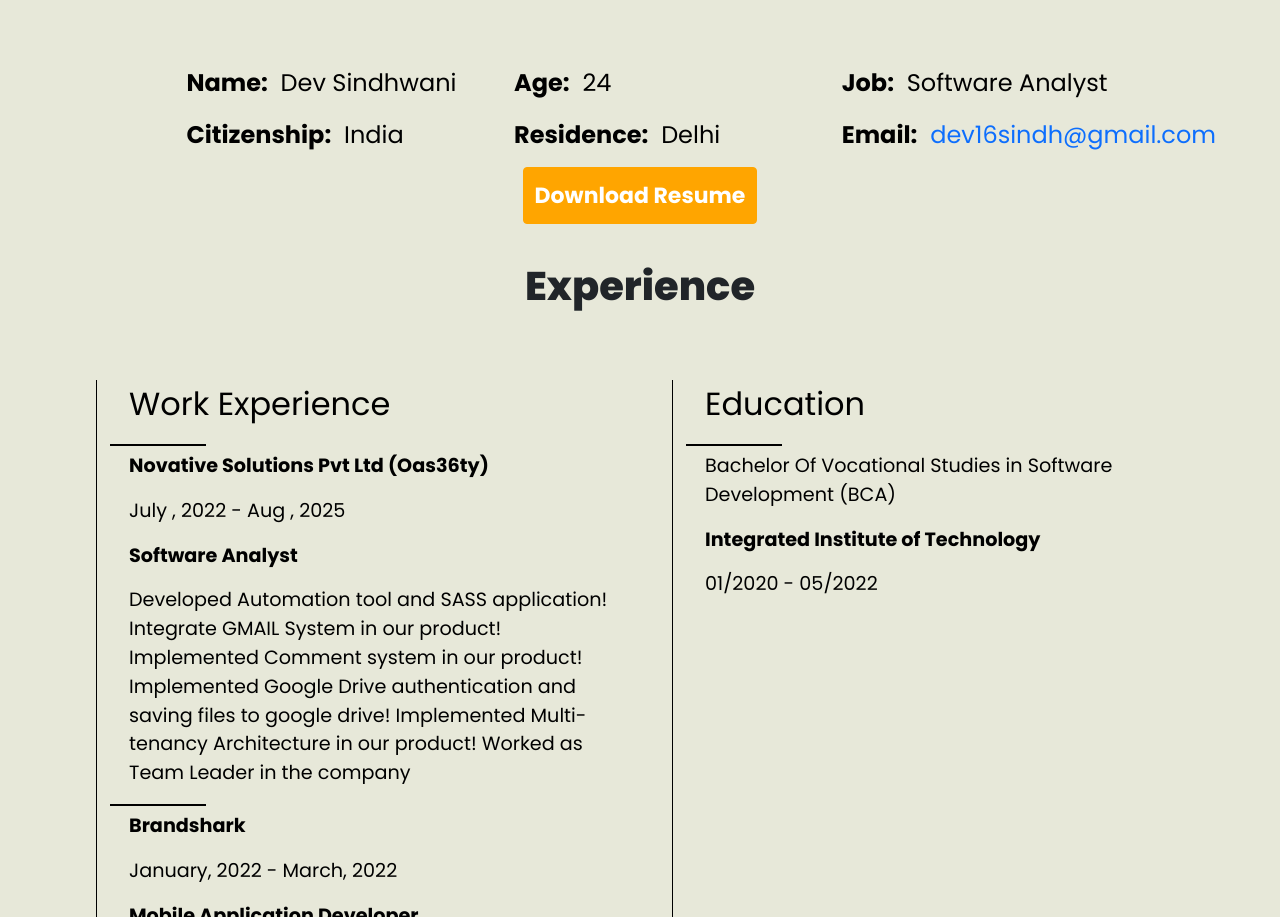
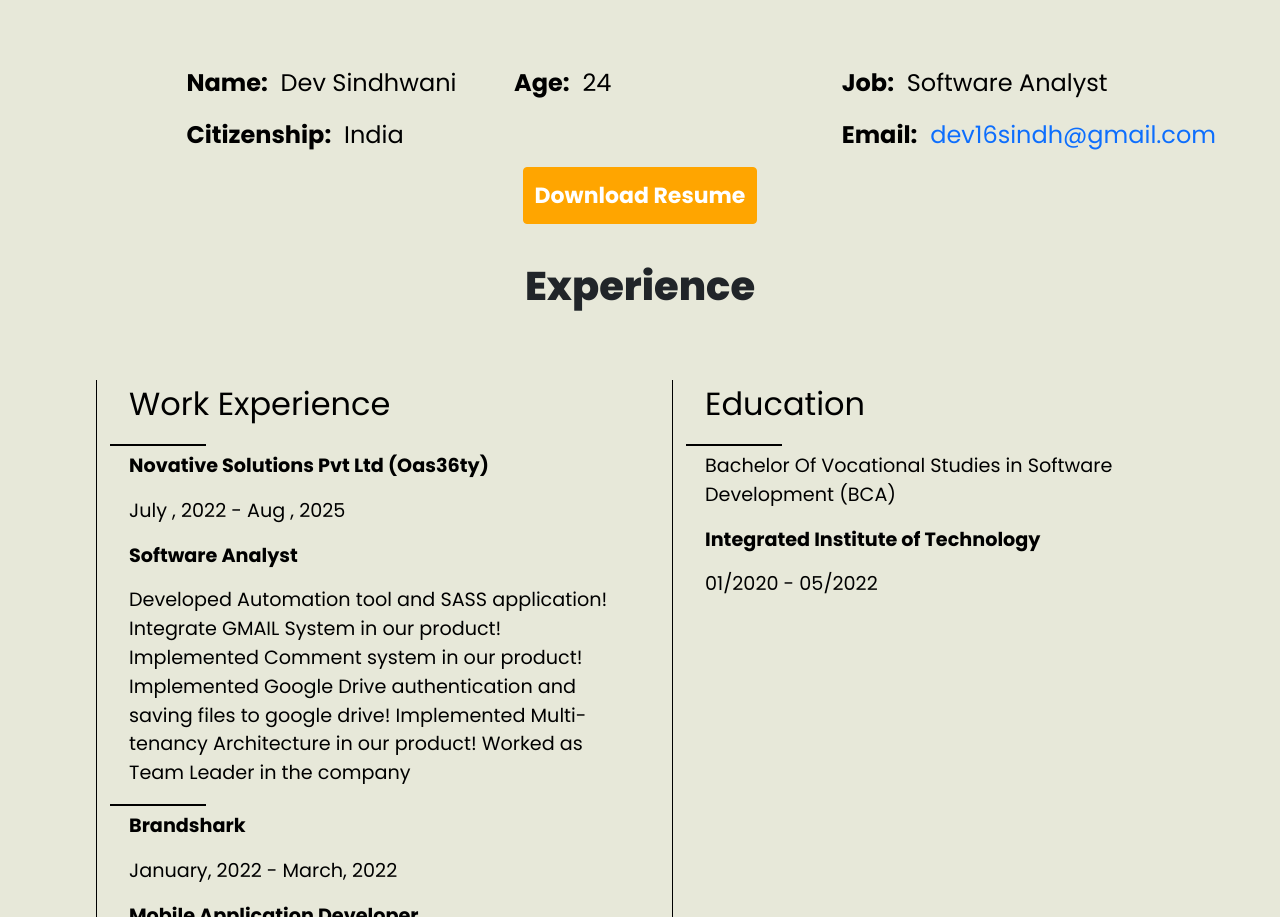
Before and after one commit to dev1662/portfolio, a React (Create React App) app: page /resume in a window 1280 px wide. Shown: the part 905-1822 px from the top of the page. Built offline with nearby package versions, Linux system fonts and the light colour scheme.

Commit message:
Update the residence field in resume page

```diff
--- a/src/Resume.js
+++ b/src/Resume.js
@@ -152,7 +152,7 @@ const Resume = () => {
             <span className="res-name">Citizenship:</span>India
           </div>
           <div className="label">
-            <span className="res-name">Residence:</span>Delhi
+            <span className="res-name"></span>
           </div>
           <div className="label">
             <span className="res-name">Email:</span>
```
